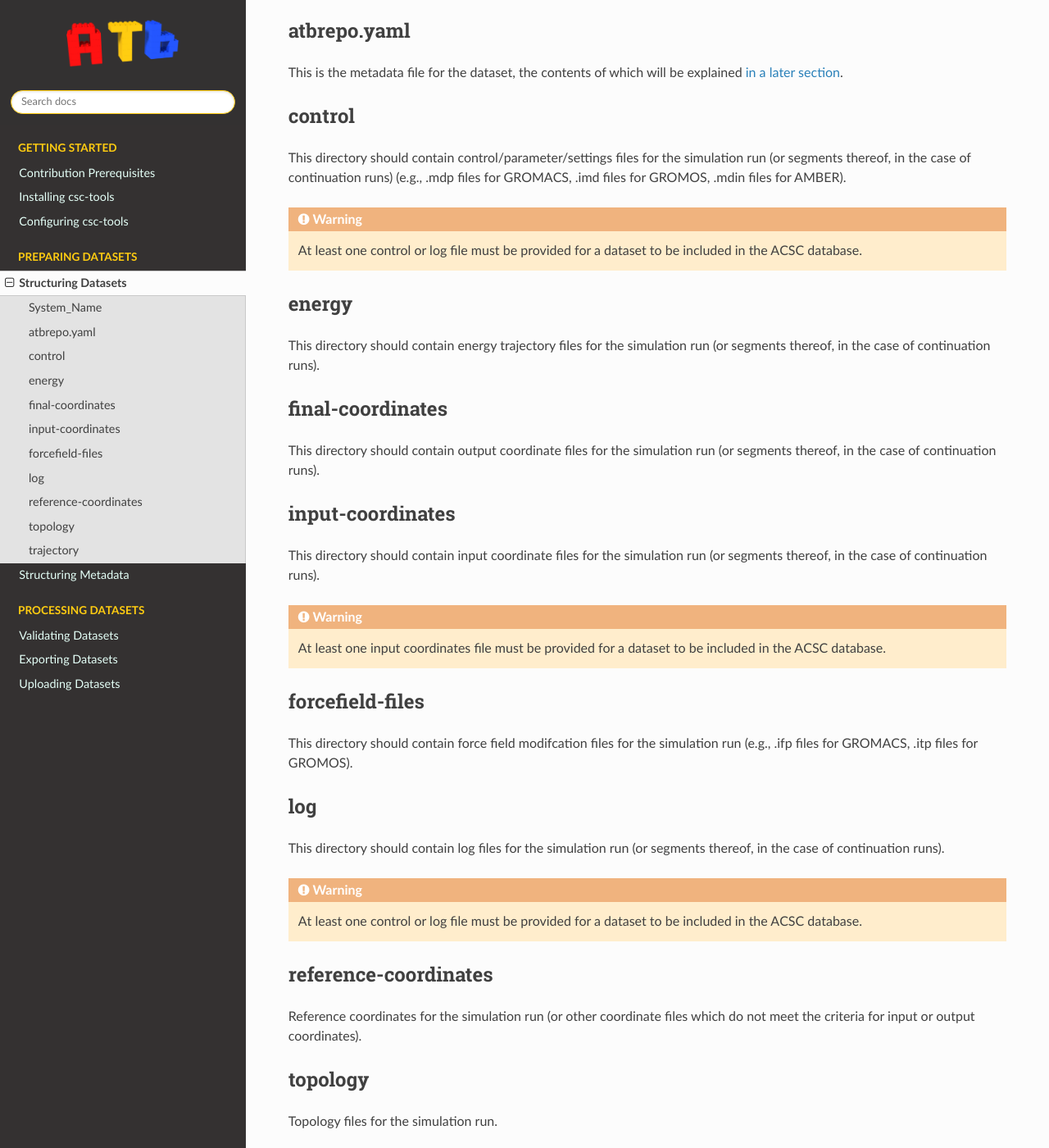
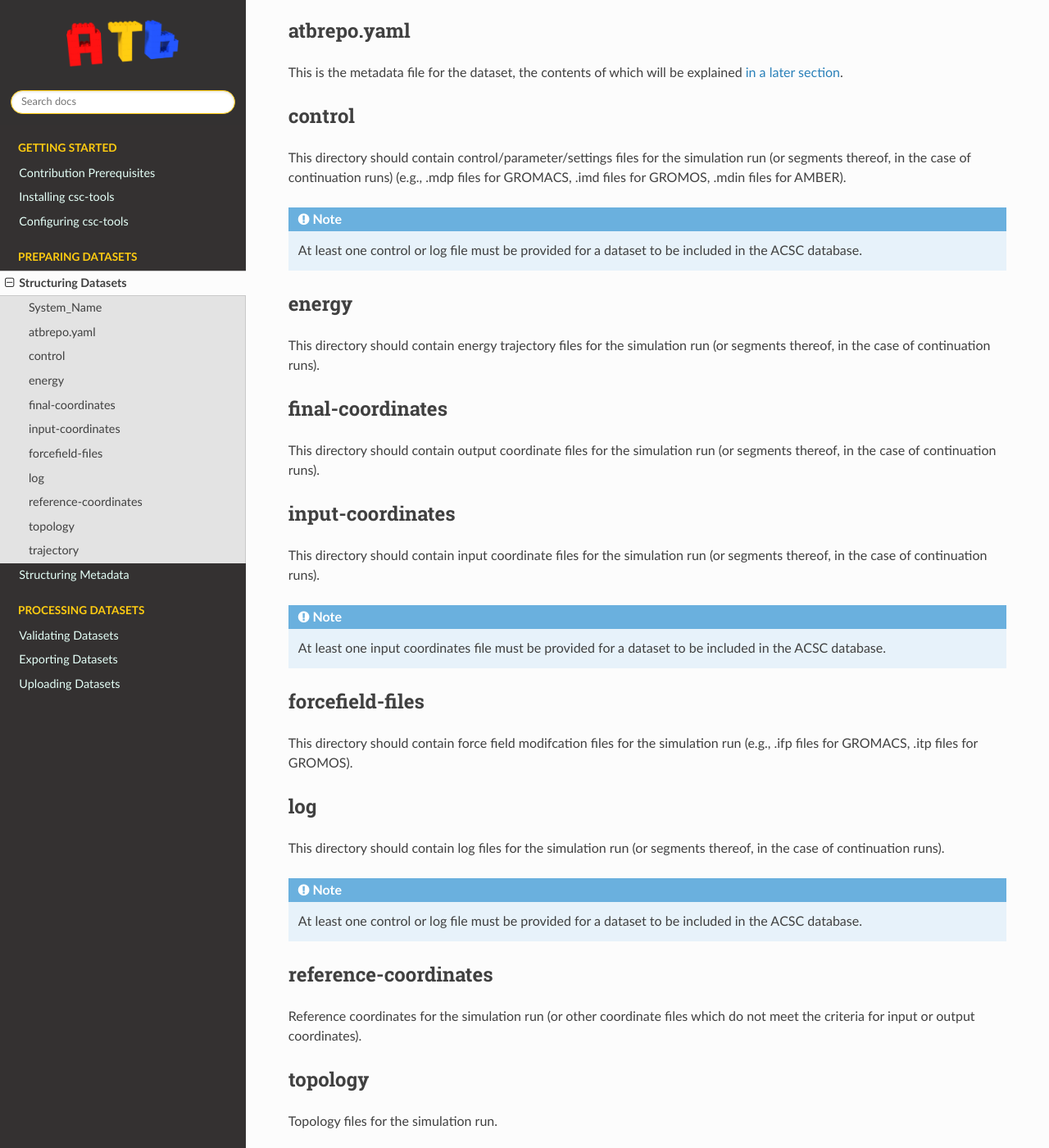
Before and after one commit to ATB-UQ/csc-tools, a Sphinx documentation site: the page built from docs/source/dataset_structure.rst, in a window 1280 px wide and 1400 px high, scrolled down 1067 px. Shown: the whole window at 82% size. Built offline with Sphinx 7.4.7 and the Read the Docs theme 2.0.0, drawn with Linux system fonts in a browser that asks for light colours; some of the changed lines change nothing that is shown.

Commit message:
changed warnings to notes

```diff
--- a/docs/source/dataset_structure.rst
+++ b/docs/source/dataset_structure.rst
@@ -53,7 +53,7 @@ control
 
 This directory should contain control/parameter/settings files for the simulation run (or segments thereof, in the case of continuation runs) (e.g., .mdp files for GROMACS, .imd files for GROMOS, .mdin files for AMBER).
 
-.. warning::
+.. note::
     At least one control or log file must be provided for a dataset to be included in the ACSC database.
 
 energy
@@ -71,7 +71,7 @@ input-coordinates
 
 This directory should contain input coordinate files for the simulation run (or segments thereof, in the case of continuation runs).
 
-.. warning::
+.. note::
     At least one input coordinates file must be provided for a dataset to be included in the ACSC database.
 
 forcefield-files
@@ -84,7 +84,7 @@ log
 
 This directory should contain log files for the simulation run (or segments thereof, in the case of continuation runs).
 
-.. warning::
+.. note::
     At least one control or log file must be provided for a dataset to be included in the ACSC database.
 
 reference-coordinates
@@ -97,7 +97,7 @@ topology
 
 Topology files for the simulation run.
 
-.. warning::
+.. note::
     At least one topology file must be provided for a dataset to be included in the ACSC database.
 
 trajectory
```
